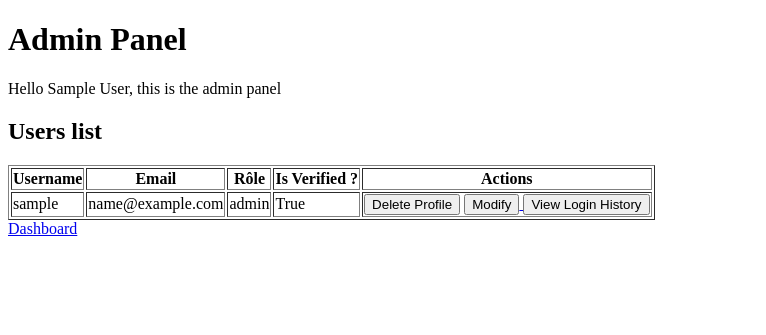
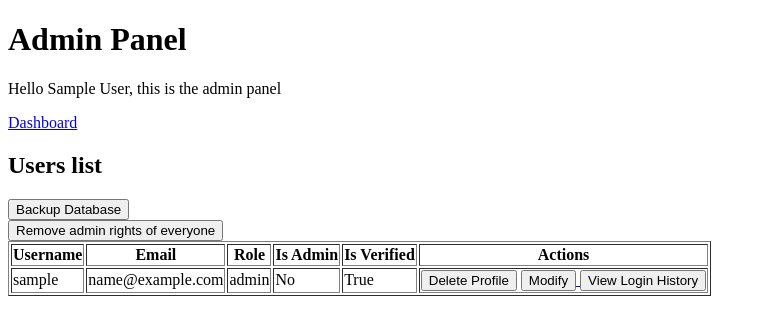
Before and after one commit to FelipeZani/Projet-DevWeb-IOT, a Flask app: template templates/admin_panel.html in a window 1280 px wide. Shown: the top 335 px of the page, without its empty margins (0-766 px from the left). Run offline with Flask 3, Linux system fonts and the light colour scheme; the template is opened without the code that fills it: values that come from a table or form of the project are taken from there, others are empty; the visitor is signed in with stand-in values (Sample User, id 1); tables that the repository leaves empty hold one stand-in row (values such as "Sample post").

Commit message:
security + db backup

```diff
--- a/app.py
+++ b/app.py
@@ -2,6 +2,7 @@ from flask import Flask, render_template, request, redirect, session, url_for
 from werkzeug.security import generate_password_hash, check_password_hash
 from flask_sqlalchemy import SQLAlchemy
 from datetime import datetime
+import os
 
 app= Flask(__name__)
 # Makes sure user can't modify cookie and can't give him admin rights or other bad things ;)
@@ -282,6 +283,38 @@ def view_login_history(user_id):
     else:
         return redirect(url_for("admin_panel"))
 
+@app.route("/kill_admins", methods=["POST"]) # Removes admin rights of  everyone
+def kill_admins():
+    if 'username' not in session or session["level"] < 20 or not session["verified"]:
+        return redirect(url_for("dashboard"))
+
+    users = User.query.filter(User.level >= 20, User.username != session["username"]).all()
+
+    for user in users:
+        user.level = 0
+        db.session.commit()
+
+    return redirect(url_for("admin_panel"))
+
+@app.route("/backup_db", methods=["POST"])
+def backup_db():
+    db_path = 'instance/database.db'
+    backup_filename = f"backup_{datetime.now().strftime('%Y-%m-%d_%H-%M')}.db"
+    backup_path = f"backups/{backup_filename}"
+
+    try:
+        if not os.path.exists('backups'):
+            os.makedirs('backups')
+        with open(db_path, 'rb') as source_db:
+            with open(backup_path, 'wb') as backup_db:
+                backup_db.write(source_db.read())
+        return redirect(url_for('admin_panel', message="Sucessfully backed up database"))
+    except :
+        return redirect(url_for('admin_panel', message="Error while backing up"))
+
+    return redirect(url_for('admin_panel'))
+
+
 # Functions
 
 def add_points(username, points):
--- a/templates/admin_panel.html
+++ b/templates/admin_panel.html
@@ -8,14 +8,27 @@
 <body>
   <h1>Admin Panel</h1>
   <p>Hello {{ session["fname"] }}, this is the admin panel</p>
+  <a href="{{ url_for('dashboard') }}">Dashboard</a><br>
 
   <h2>Users list</h2>
+  {% if request.args.get('message') %}
+  <p style="color:red">{{ request.args.get('message') }}</p>
+  {% endif %}
+  <form action="{{ url_for('backup_db') }}" method="POST">
+    <button type="submit">Backup Database</button>
+  </form>
+  <form method="POST" action="{{ url_for('kill_admins') }}"
+    onsubmit="return confirm('Are you sure you want to reset the level of users with level >= 20, except yourself?');">
+    <button type="submit">Remove admin rights of everyone</button>
+  </form>
+
   <table border="1">
     <tr>
       <th>Username</th>
       <th>Email</th>
-      <th>Rôle</th>
-      <th>Is Verified ?</th>
+      <th>Role</th>
+      <th>Is Admin</th>
+      <th>Is Verified</th>
       <th>Actions</th>
     </tr>
     {% for user in users %}
@@ -23,6 +36,13 @@
       <td>{{ user.username }}</td>
       <td>{{ user.email }}</td>
       <td>{{ user.role }}</td>
+      <td>
+        {% if user.level >= 20 %}
+        Yes
+        {% else %}
+        No
+        {% endif %}
+      </td>
       <td>{{ user.is_verified }}</td>
       <td>
         {% if not user.is_verified %}
@@ -31,7 +51,7 @@
         </form>
         {% endif %}
         <form action="{{ url_for('delete_user', user_id=user.id) }}" method="POST" style="display:inline;">
-          <button type="submit" onclick="return confirm('Are you sure you want to delete this ?');">Delete
+          <button type="submit" onclick="return confirm('Are you sure you want to delete this profile?');">Delete
             Profile</button>
         </form>
         <a href="{{ url_for('edit_user', user_id=user.id) }}">
@@ -44,8 +64,6 @@
     </tr>
     {% endfor %}
   </table>
-
-  <a href="{{ url_for('dashboard') }}">Dashboard</a>
 </body>
 
 </html>
```
Also changed, not shown: README.md, 1 other file.
